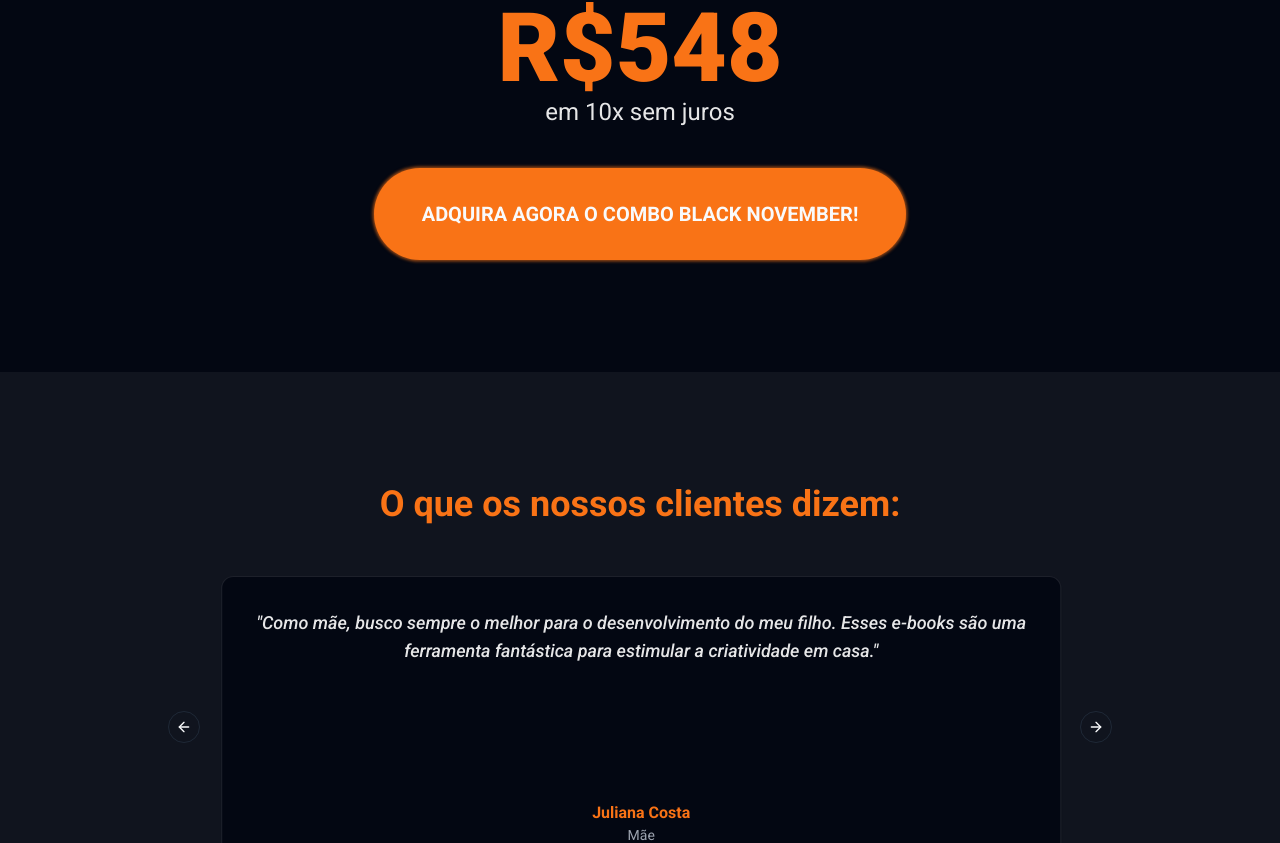
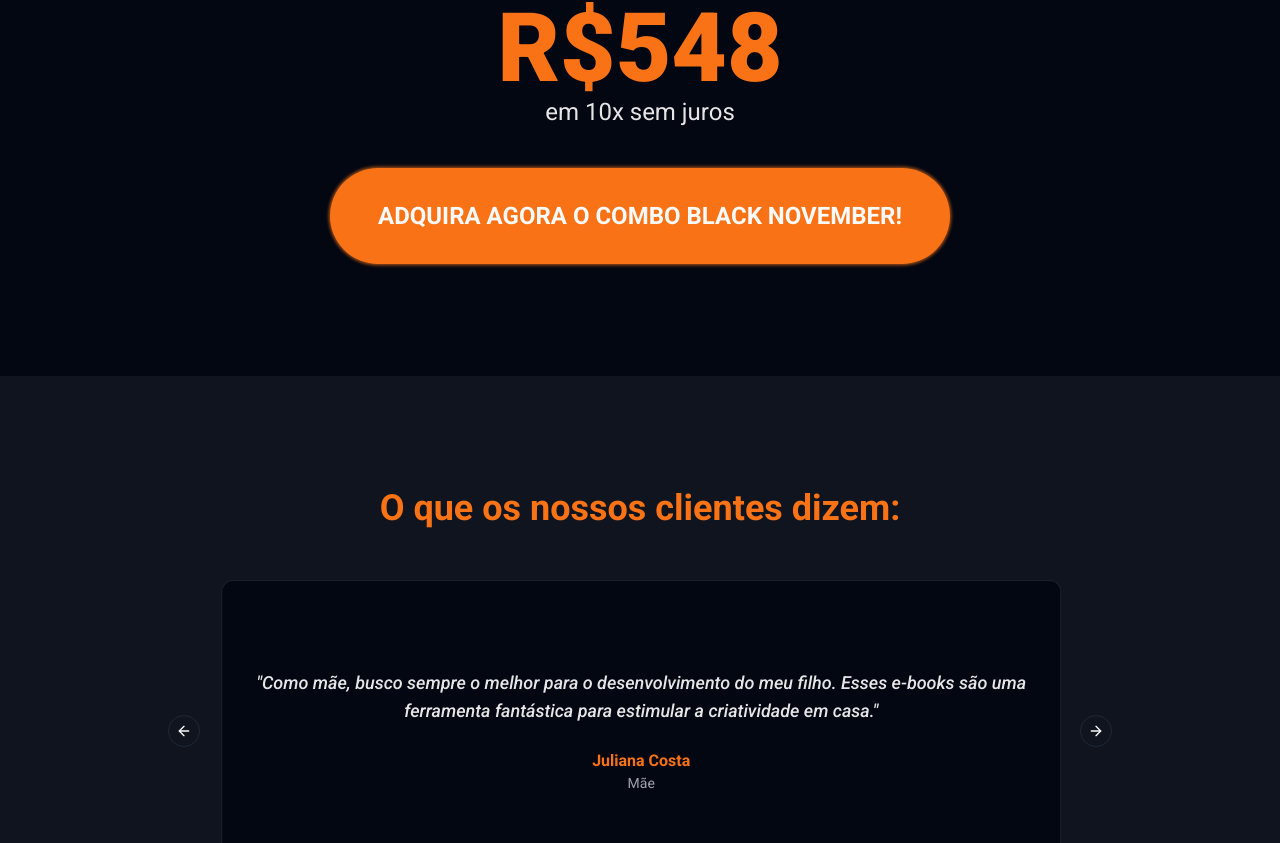
Before and after one commit to krauh1/black-november, a React (Vite) app: page / in a window 1280 px wide. Shown: the part 5619-6462 px from the top of the page. Built offline with nearby package versions, Linux system fonts and the light colour scheme.

Commit message:
feat: Adjust CTA and testimonial card spacing

```diff
--- a/src/components/landing/OfferSection.tsx
+++ b/src/components/landing/OfferSection.tsx
@@ -54,7 +54,7 @@ export const OfferSection = forwardRef<HTMLDivElement>((_, ref) => {
         </div>
         <Button
           size="lg"
-          className="mt-10 text-lg md:text-xl font-bold bg-primary hover:bg-primary/90 text-primary-foreground rounded-full px-6 py-6 md:px-12 md:py-8 shadow-lg shadow-primary/30 transition-all duration-300 hover:scale-105 animate-pulse-glow h-auto whitespace-normal leading-tight"
+          className="mt-10 text-xl md:text-2xl font-bold bg-primary hover:bg-primary/90 text-primary-foreground rounded-full px-6 py-4 md:px-12 md:py-8 shadow-lg shadow-primary/30 transition-all duration-300 hover:scale-105 animate-pulse-glow h-auto whitespace-normal leading-tight"
           onClick={handleCtaClick}
         >
           ADQUIRA AGORA O COMBO BLACK NOVEMBER!
--- a/src/components/landing/TestimonialsSection.tsx
+++ b/src/components/landing/TestimonialsSection.tsx
@@ -43,10 +43,10 @@ export const TestimonialsSection = () => {
                 <div className="p-1">
                   <Card className="bg-card border-white/10">
                     <CardContent className="flex flex-col items-center text-center p-8 min-h-[250px] md:min-h-[300px] justify-center">
-                      <p className="text-lg font-medium text-white/90 italic mb-4">
+                      <p className="text-lg font-medium text-white/90 italic mb-6">
                         "{testimonial.quote}"
                       </p>
-                      <div className="mt-auto pt-4">
+                      <div>
                         <p className="font-bold text-primary">
                           {testimonial.name}
                         </p>
```
